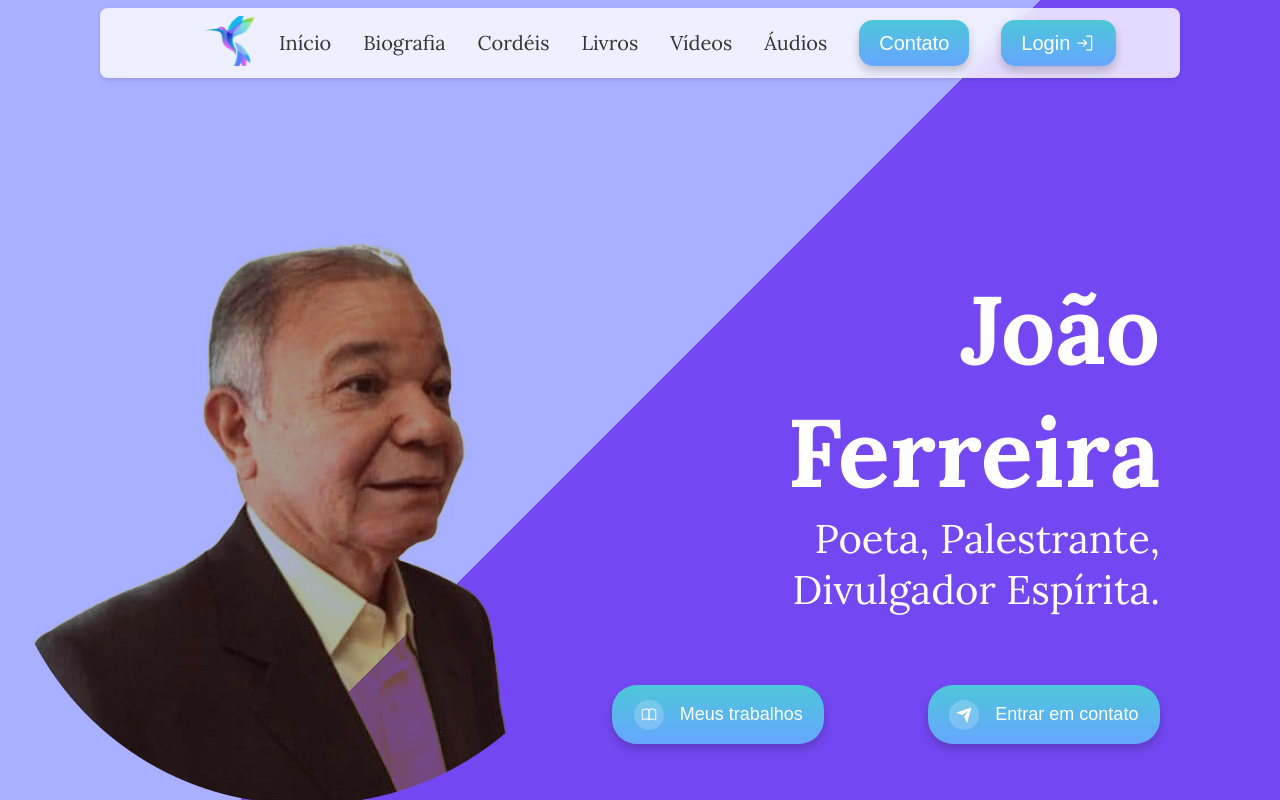
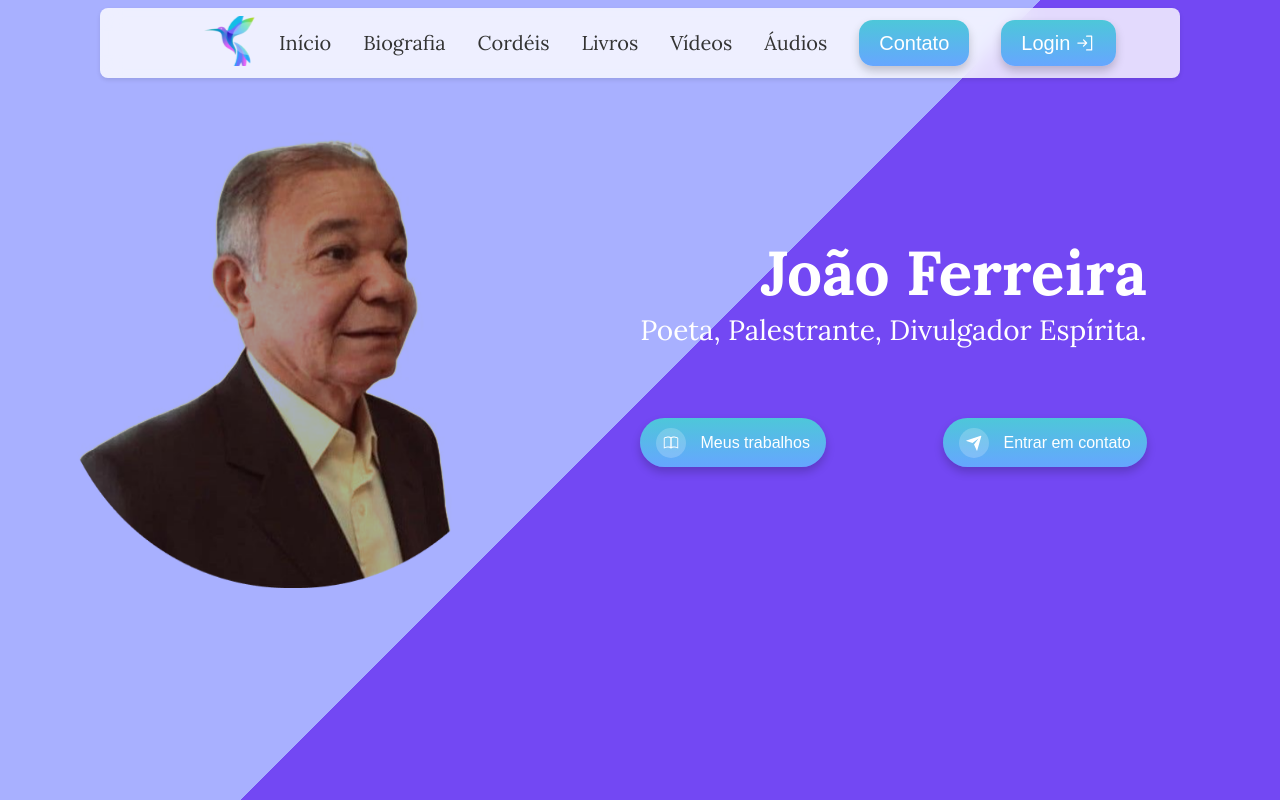
Before and after one commit to HeitorNOC/Jofer, a Next.js app: page / in a window 1280 px wide. Built offline with nearby package versions, Linux system fonts and the light colour scheme; no server answers.

Commit message:
medias queries + bug fixes

```diff
--- a/src/components/navbar/styles.ts
+++ b/src/components/navbar/styles.ts
@@ -26,7 +26,7 @@ export const NavContainer = styled("div", {
   variants: {
     blur: {
       true: {
-        filter: "blur(4px)",
+        backdropFilter: "blur(10px)",
         pointerEvents: "none",
       },
     },
@@ -171,7 +171,7 @@ export const NavRight = styled("div", {
   variants: {
     blur: {
       true: {
-        filter: "blur(4px)",
+        backdropFilter: "blur(10px)",
         pointerEvents: "none",
       },
     },
--- a/src/pages/components/profile/index.tsx
+++ b/src/pages/components/profile/index.tsx
@@ -1,12 +1,37 @@
 import { ProfileContainer, ProfileLeft, ProfileRight } from "./styles";
 import Image from "next/image";
 import Hero from "../../../../public/assets/images/Hero.png"
+import { useRouter } from "next/router";
+import { useEffect, useState } from "react";
+
 
 export default function Profile() {
+const router = useRouter()
+
+  function handleContact() {
+    router.push("/contact")
+  }
+
+  const [imageSize, setImageSize] = useState(612);
+  const [windowWidth, setWindowWidth] = useState(0);
+
+  // função para atualizar o tamanho da imagem com base nos breakpoints
+
+
+  // função para lidar com o redimensionamento da tela
+
+  // adicionar um event listener para o redimensionamento da tela
+  useEffect(() => {
+    setWindowWidth(window.innerWidth)
+
+  }, [windowWidth, imageSize]);
+
+  let condition = windowWidth <= 500 ? 400 : windowWidth <= 768 ? 250 : windowWidth <= 1024 ? 412 : windowWidth <= 1440 ? 480 : 612
+
   return (
     <ProfileContainer>
       <ProfileLeft>
-        <Image src={Hero} alt="Jofer" style={{ mixBlendMode: "darken" }} />
+        <Image src={Hero} alt="Jofer" style={{ mixBlendMode: windowWidth <= 768 ? "normal": "darken" }} width={condition} height={condition} />
       </ProfileLeft>
       <ProfileRight>
         <div className="upper">
@@ -19,14 +44,14 @@ export default function Profile() {
               <div className="svg-wrapper">
 
                 <svg width="50" height="50" fill="#ffffff" viewBox="0 0 20 20">
-                  <path fill-rule="evenodd" d="M5.214 3.072c1.599-.32 3.702-.363 5.14 1.074a.5.5 0 01.146.354v11a.5.5 0 01-.854.354c-.843-.844-2.115-1.059-3.47-.92-1.344.14-2.66.617-3.452 1.013A.5.5 0 012 15.5v-11a.5.5 0 01.276-.447L2.5 4.5l-.224-.447.002-.001.004-.002.013-.006a5.116 5.116 0 01.22-.103 12.958 12.958 0 012.7-.869zM3 4.82v9.908c.846-.343 1.944-.672 3.074-.788 1.143-.118 2.387-.023 3.426.56V4.718c-1.063-.929-2.631-.956-4.09-.664A11.958 11.958 0 003 4.82z" clip-rule="evenodd" />
-                  <path fill-rule="evenodd" d="M14.786 3.072c-1.598-.32-3.702-.363-5.14 1.074A.5.5 0 009.5 4.5v11a.5.5 0 00.854.354c.844-.844 2.115-1.059 3.47-.92 1.344.14 2.66.617 3.452 1.013A.5.5 0 0018 15.5v-11a.5.5 0 00-.276-.447L17.5 4.5l.224-.447-.002-.001-.004-.002-.013-.006-.047-.023a12.582 12.582 0 00-.799-.34 12.96 12.96 0 00-2.073-.609zM17 4.82v9.908c-.846-.343-1.944-.672-3.074-.788-1.143-.118-2.386-.023-3.426.56V4.718c1.063-.929 2.631-.956 4.09-.664A11.956 11.956 0 0117 4.82z" clip-rule="evenodd" />
+                  <path fillRule="evenodd" d="M5.214 3.072c1.599-.32 3.702-.363 5.14 1.074a.5.5 0 01.146.354v11a.5.5 0 01-.854.354c-.843-.844-2.115-1.059-3.47-.92-1.344.14-2.66.617-3.452 1.013A.5.5 0 012 15.5v-11a.5.5 0 01.276-.447L2.5 4.5l-.224-.447.002-.001.004-.002.013-.006a5.116 5.116 0 01.22-.103 12.958 12.958 0 012.7-.869zM3 4.82v9.908c.846-.343 1.944-.672 3.074-.788 1.143-.118 2.387-.023 3.426.56V4.718c-1.063-.929-2.631-.956-4.09-.664A11.958 11.958 0 003 4.82z" clipRule="evenodd" />
+                  <path fillRule="evenodd" d="M14.786 3.072c-1.598-.32-3.702-.363-5.14 1.074A.5.5 0 009.5 4.5v11a.5.5 0 00.854.354c.844-.844 2.115-1.059 3.47-.92 1.344.14 2.66.617 3.452 1.013A.5.5 0 0018 15.5v-11a.5.5 0 00-.276-.447L17.5 4.5l.224-.447-.002-.001-.004-.002-.013-.006-.047-.023a12.582 12.582 0 00-.799-.34 12.96 12.96 0 00-2.073-.609zM17 4.82v9.908c-.846-.343-1.944-.672-3.074-.788-1.143-.118-2.386-.023-3.426.56V4.718c1.063-.929 2.631-.956 4.09-.664A11.956 11.956 0 0117 4.82z" clipRule="evenodd" />
                 </svg>
               </div>
             </div>
             <span>Meus trabalhos</span>
           </button>
-          <button className="animated">
+          <button className="animated" onClick={handleContact}>
             <div className="svg-wrapper-1">
               <div className="svg-wrapper">
                 <svg xmlns="http://www.w3.org/2000/svg" viewBox="0 0 24 24" width="24" height="24">
--- a/src/pages/components/profile/styles.ts
+++ b/src/pages/components/profile/styles.ts
@@ -4,40 +4,47 @@ export const ProfileContainer = styled("div", {
   display: "flex",
   alignItems: "center",
   justifyContent: "space-around",
+  marginTop: 125,
+  marginRight: 120,
 
-  marginTop: 125,
-  marginRight: 120
+  "@media (max-width: 1440px)": {
+    marginTop: 30,
+    marginRight: 0
+  },
+  "@media (max-width: 500px)": {
+    marginTop: 30,
+    marginRight: 0,
+    flexDirection: "column",
 
-})
 
-export const ProfileLeft = styled("div", {})
+  },
+
+  "@media (max-width: 768px)": {
+    marginRight: 10
+  }
+});
+
+export const ProfileLeft = styled("div", {});
 
 export const ProfileRight = styled("div", {
   textAlign: "right",
-
-  '.upper': {
+  ".upper": {
     marginBottom: 70,
-
     h1: {
       fontWeight: 700,
       fontSize: 96,
       color: "#FFFFFF",
-
     },
     h4: {
       fontWeight: 400,
       fontSize: 40,
-
-
       color: "#FFFFFF",
-    }
+    },
   },
-
-  '.lower': {
+  ".lower": {
     display: "flex",
     justifyContent: "space-between",
     button: {
-
       cursor: "pointer",
       fontSize: "18px",
       background: "linear-gradient(to bottom, #4dc7d9 0%,#66a6ff 100%)",
@@ -50,43 +57,32 @@ export const ProfileRight = styled("div", {
       borderRadius: "25px",
       boxShadow: "0px 5px 10px rgba(0, 0, 0, 0.2)",
       transition: "all 0.3s",
-
-
-
-      '&:hover' :{
-        transform: 'translateY(-3px)',
+      "&:hover": {
+        transform: "translateY(-3px)",
         boxShadow: "0px 8px 15px rgba(0, 0, 0, 0.3)",
       },
-
-      '&:active': {
+      "&:active": {
         transform: "scale(0.95)",
         boxShadow: "0px 2px 5px rgba(0, 0, 0, 0.2)",
-      }
+      },
     },
-    '.animated': {
-      '&:hover svg' :{
-      transform: "rotate(45deg)",
-    }
+    ".animated": {
+      "&:hover svg": {
+        transform: "rotate(45deg)",
+      },
     },
-
-
-
-
-
-     span: {
+    span: {
       display: "block",
       marginLeft: "0.4em",
       transition: "all 0.3s",
     },
-
     svg: {
       width: "18px",
       height: "18px",
       fill: "white",
       transition: "all 0.3s",
     },
-
-    'button .svg-wrapper': {
+    "button .svg-wrapper": {
       display: "flex",
       alignItems: "center",
       justifyContent: "center",
@@ -97,13 +93,80 @@ export const ProfileRight = styled("div", {
       marginRight: "0.5em",
       transition: "all 0.3s",
     },
-
-    'button:hover .svg-wrapper': {
+    "button:hover .svg-wrapper": {
       backgroundColor: "rgba(255, 255, 255, 0.5)",
     },
+  },
+  "@media (max-width: 1440px)": {
+    marginRight: 80,
+    ".lower button": {
+      fontSize: "16px",
+      padding: "0.6em 1em",
+    },
+    ".upper": {
+      h1: {
+      fontSize: 62
+    },
+    h4: {
+      fontSize: 28
+    }
+    }
 
+  },
+  "@media (max-width: 1024px)": {
+    marginRight: 0,
+    ".upper": {
+      marginBottom: 50,
+      h1: {
+        fontSize: 60,
+      },
+      h4: {
+        fontSize: 28,
+      },
+    },
+    ".lower": {
+      flexDirection: "column",
+      alignItems: "center",
+      button: {
+        marginBottom: 20,
+      },
+    },
+  },
+  "@media (max-width: 768px)": {
+    ".upper": {
+      marginBottom: 40,
+      h1: {
+        fontSize: 48,
+      },
+      h4: {
+        fontSize: 24,
+      },
+    },
+    "@media (max-height: 480px)": {
 
-
-
-  }
-})
+      ".lower": {
+        display: "flex",
+        flexDirection: "row"
+      }
+    }
+  },
+  "@media (max-width: 500px)": {
+    flexDirection: "column",
+    ".upper": {
+      marginBottom: 30,
+      textAlign: "center",
+      h1: {
+        fontSize: 36,
+      },
+      h4: {
+        fontSize: 18,
+      },
+    },
+    ".lower": {
+      button: {
+        fontSize: 16,
+        padding: "0.6em 1em",
+      },
+    },
+  },
+});
--- a/src/pages/contact/index.page.tsx
+++ b/src/pages/contact/index.page.tsx
@@ -55,12 +55,12 @@ const Contact = () => {
                 <TopicText>Entre em contato</TopicText>
                 <div className="dtContainer">
                   <Details>
-                    <Phone size={32} />
+                    <Phone size={32} color="#4dc7d9"/>
                     <DetailsTopic>Telefone</DetailsTopic>
                     <TextOne>+55 81 99954 2532</TextOne>
                   </Details>
                   <Details>
-                    <EnvelopeSimple size={32} weight="fill" />
+                    <EnvelopeSimple size={32} weight="fill" color="#66a6ff" />
                     <DetailsTopic>Email</DetailsTopic>
                     <TextOne>oliver.jofer@gmail.com</TextOne>
                   </Details>
@@ -68,7 +68,7 @@ const Contact = () => {
                     style={{ cursor: "pointer" }}
                     onClick={handleWhatsAppClick}
                   >
-                    <WhatsappLogo size={32} />
+                    <WhatsappLogo size={32} color="#25D366" style={{ border: "1px solid #000000" }}/>
                     <DetailsTopic>WhatsApp</DetailsTopic>
                     <TextOne>Clique para iniciar a conversa</TextOne>
                   </Details>
--- a/src/pages/styles/global.ts
+++ b/src/pages/styles/global.ts
@@ -14,6 +14,12 @@ export const globalStyles = globalCss({
     height: "100vh",
     position: "relative",
     overflow: "hidden",
+
+    "@media (max-width: 500px)": {
+      overflowY: "scroll",
+      height: "100%",
+      width: "100%"
+  }
   },
 
   '#container::before': {
```
Also changed, not shown: src/pages/contact/styles.ts (+37 -13 lines).
